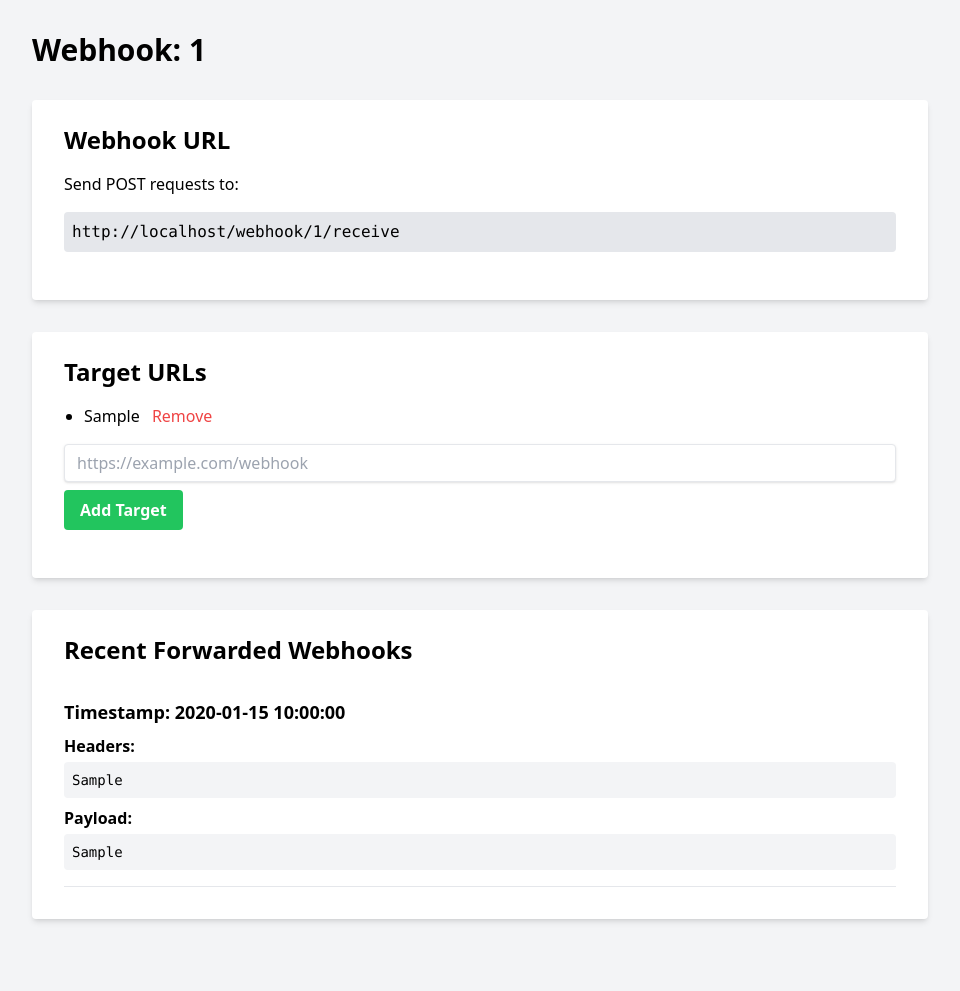
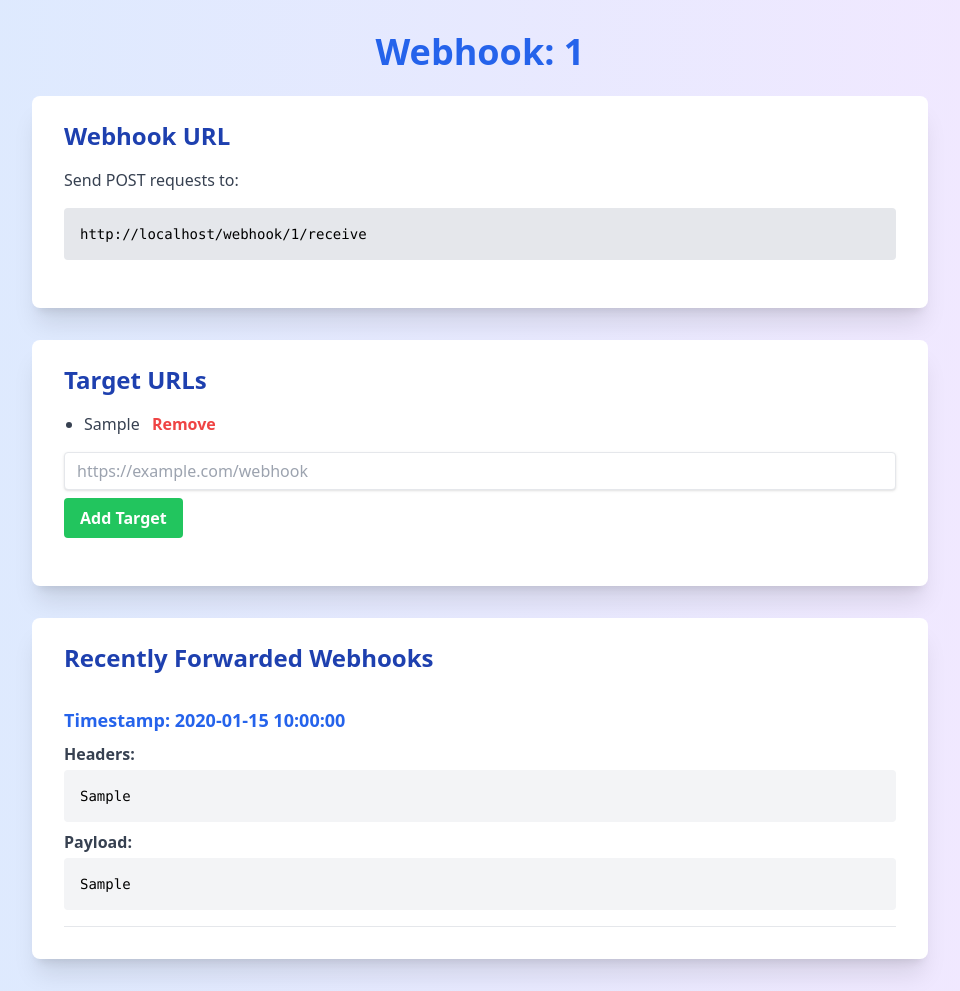
Before and after one commit to shivam276/hook-splitter, a Flask app: page /webhook/1 in a window 1280 px wide. Shown: the whole page, without its empty margins (160-1120 px from the left). Before the commit the page ends 922 px from the top, so only its background shows below. Run offline with Flask 3, Linux system fonts and the light colour scheme; tables that the repository leaves empty hold one stand-in row (values such as "Sample post"); some libraries are stand-ins or nearby versions.

```diff
--- a/templates/webhook_page.html
+++ b/templates/webhook_page.html
@@ -3,12 +3,12 @@
 <head>
     <meta charset="UTF-8">
     <meta name="viewport" content="width=device-width, initial-scale=1.0">
-    <title>Webhook: {{ webhook.id }}</title>
+    <title>Webhook: {{ webhook.id }} - Webhook Splitter</title>
     <script src="https://cdn.tailwindcss.com"></script>
 </head>
-<body class="bg-gray-100 p-8">
+<body class="bg-gradient-to-r from-blue-100 to-purple-100 min-h-screen p-8">
     <div class="max-w-4xl mx-auto">
-        <h1 class="text-3xl font-bold mb-8">Webhook: {{ webhook.id }}</h1>
+        <h1 class="text-4xl font-bold mb-6 text-center text-blue-600">Webhook: {{ webhook.id }}</h1>
 
         {% with messages = get_flashed_messages(with_categories=true) %}
             {% if messages %}
@@ -20,21 +20,21 @@
             {% endif %}
         {% endwith %}
 
-        <div class="bg-white shadow-md rounded px-8 pt-6 pb-8 mb-8">
-            <h2 class="text-2xl font-semibold mb-4">Webhook URL</h2>
-            <p class="mb-4">Send POST requests to:</p>
-            <code class="bg-gray-200 p-2 rounded block mb-4">{{ url_for('receive_webhook', webhook_id=webhook.id, _external=True) }}</code>
+        <div class="bg-white shadow-xl rounded-lg px-8 pt-6 pb-8 mb-8">
+            <h2 class="text-2xl font-semibold mb-4 text-blue-800">Webhook URL</h2>
+            <p class="mb-4 text-gray-700">Send POST requests to:</p>
+            <code class="bg-gray-200 p-4 rounded block mb-4 text-sm overflow-x-auto">{{ url_for('receive_webhook', webhook_id=webhook.id, _external=True) }}</code>
         </div>
 
-        <div class="bg-white shadow-md rounded px-8 pt-6 pb-8 mb-8">
-            <h2 class="text-2xl font-semibold mb-4">Target URLs</h2>
-            <ul class="list-disc pl-5 mb-4">
+        <div class="bg-white shadow-xl rounded-lg px-8 pt-6 pb-8 mb-8">
+            <h2 class="text-2xl font-semibold mb-4 text-blue-800">Target URLs</h2>
+            <ul class="list-disc pl-5 mb-4 text-gray-700">
                 {% for target in webhook.targets.split(',') if target %}
                     <li class="mb-2">
                         {{ target }}
                         <form action="{{ url_for('remove_target', webhook_id=webhook.id) }}" method="post" class="inline">
                             <input type="hidden" name="target" value="{{ target }}">
-                            <button type="submit" class="text-red-500 hover:text-red-700 ml-2">Remove</button>
+                            <button type="submit" class="text-red-500 hover:text-red-700 ml-2 font-semibold">Remove</button>
                         </form>
                     </li>
                 {% else %}
@@ -45,24 +45,24 @@
                 <input type="url" name="target" placeholder="https://example.com/webhook" required
                        class="shadow appearance-none border rounded w-full py-2 px-3 text-gray-700 leading-tight focus:outline-none focus:shadow-outline mb-2">
                 <button type="submit"
-                        class="bg-green-500 hover:bg-green-700 text-white font-bold py-2 px-4 rounded">
+                        class="bg-green-500 hover:bg-green-700 text-white font-bold py-2 px-4 rounded transition duration-300 ease-in-out transform hover:scale-105">
                     Add Target
                 </button>
             </form>
         </div>
 
-        <div class="bg-white shadow-md rounded px-8 pt-6 pb-8">
-            <h2 class="text-2xl font-semibold mb-4">Recent Forwarded Webhooks</h2>
+        <div class="bg-white shadow-xl rounded-lg px-8 pt-6 pb-8">
+            <h2 class="text-2xl font-semibold mb-4 text-blue-800">Recently Forwarded Webhooks</h2>
             {% for forwarded in forwarded_webhooks %}
                 <div class="border-b border-gray-200 py-4">
-                    <h3 class="text-lg font-semibold mb-2">Timestamp: {{ forwarded.timestamp }}</h3>
-                    <h4 class="text-md font-semibold mt-2 mb-1">Headers:</h4>
-                    <pre class="bg-gray-100 p-2 rounded overflow-x-auto text-sm">{{ forwarded.headers }}</pre>
-                    <h4 class="text-md font-semibold mt-2 mb-1">Payload:</h4>
-                    <pre class="bg-gray-100 p-2 rounded overflow-x-auto text-sm">{{ forwarded.payload }}</pre>
+                    <h3 class="text-lg font-semibold mb-2 text-blue-600">Timestamp: {{ forwarded.timestamp }}</h3>
+                    <h4 class="text-md font-semibold mt-2 mb-1 text-gray-700">Headers:</h4>
+                    <pre class="bg-gray-100 p-4 rounded overflow-x-auto text-sm mb-2">{{ forwarded.headers }}</pre>
+                    <h4 class="text-md font-semibold mt-2 mb-1 text-gray-700">Payload:</h4>
+                    <pre class="bg-gray-100 p-4 rounded overflow-x-auto text-sm">{{ forwarded.payload }}</pre>
                 </div>
             {% else %}
-                <p>No forwarded webhooks yet.</p>
+                <p class="text-gray-700">No forwarded webhooks yet.</p>
             {% endfor %}
         </div>
     </div>
```
Also changed, not shown: templates/index.html (+31 -12 lines).
